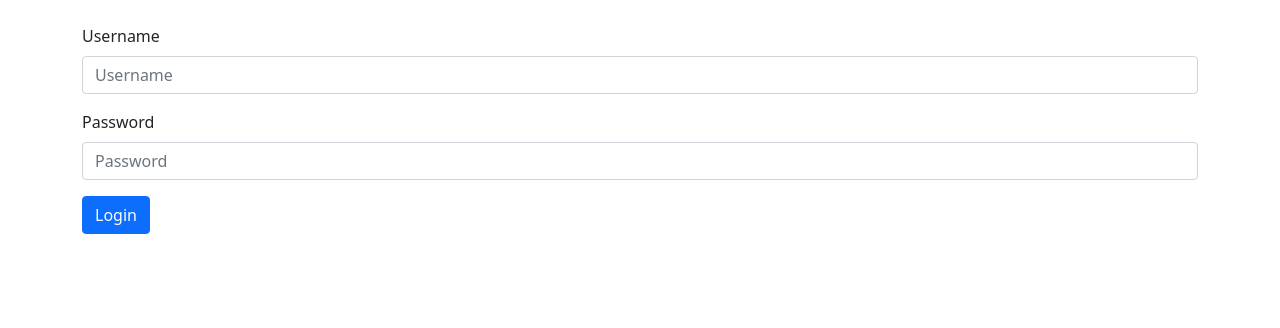
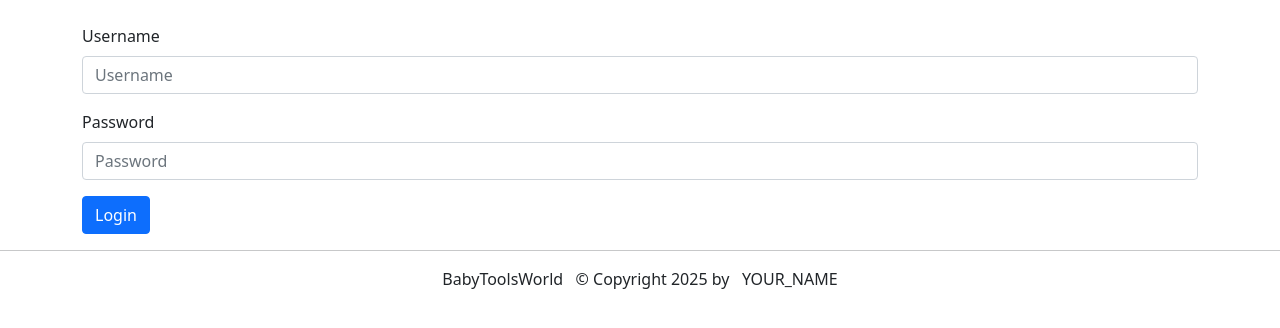
Before and after one commit to PascalNehlsen/baby-tools-world, a Django app: page /users/login/ in a window 1280 px wide. Shown: the part 56-384 px from the top of the page. Run offline with Django 4.2, Linux system fonts and the light colour scheme.

Commit message:
chore: add footer to dashboard layout
add contextprocessor for global author template variable

```diff
--- a/src/btw_app/settings.py
+++ b/src/btw_app/settings.py
@@ -17,6 +17,8 @@ from pathlib import Path
 # Build paths inside the project like this: BASE_DIR / 'subdir'.
 BASE_DIR = Path(__file__).resolve().parent.parent
 load_dotenv(BASE_DIR / '.env')
+
+AUTHOR = os.getenv('AUTHOR', 'YOUR_NAME')
 
 # Quick-start development settings - unsuitable for production
 # See https://docs.djangoproject.com/en/4.0/howto/deployment/checklist/
@@ -67,6 +69,7 @@ TEMPLATES = [
                 'django.template.context_processors.request',
                 'django.contrib.auth.context_processors.auth',
                 'django.contrib.messages.context_processors.messages',
+                'users.context_processors.author_processor',
             ],
         },
     },
--- a/src/products/views.py
+++ b/src/products/views.py
@@ -1,12 +1,13 @@
 from django.shortcuts import get_object_or_404, render
 from .models import Category, Product
+
 
 # Create your views here.
 def product_list(request, category_slug=None):
     products = Product.objects.all().order_by('-created_at')
     categories = Category.objects.all().order_by('name')
 
-    if category_slug != None:
+    if category_slug is not None:
         category_page = get_object_or_404(Category, slug=category_slug)
         products = Product.objects.filter(category=category_page)
 
@@ -16,6 +17,7 @@ def product_list(request, category_slug=None):
     }
 
     return render(request, 'products.html', context)
+
 
 def product_detail(request, category_slug, product_id):
     product = Product.objects.get(category__slug=category_slug, id=product_id)
--- a/src/templates/_dashboard.html
+++ b/src/templates/_dashboard.html
@@ -63,6 +63,16 @@
   </nav>
   {% block content %}
   {% endblock %}
+  <div id="footer" class="text-center" style="margin-bottom: 2rem;">
+    <hr/>
+    {% block footer %}
+        BabyToolsWorld &nbsp;
+        &copy; Copyright 2025 by &nbsp;
+        {% block author %}
+            {{ author | default:"YOU" }}
+        {% endblock %}
+    {% endblock %}
+  </div>
 </body>
 
 </html>
--- /dev/null
+++ b/src/users/context_processors.py
@@ -0,0 +1,5 @@
+from django.conf import settings
+
+
+def author_processor(request):
+    return {"author": settings.AUTHOR}
```
